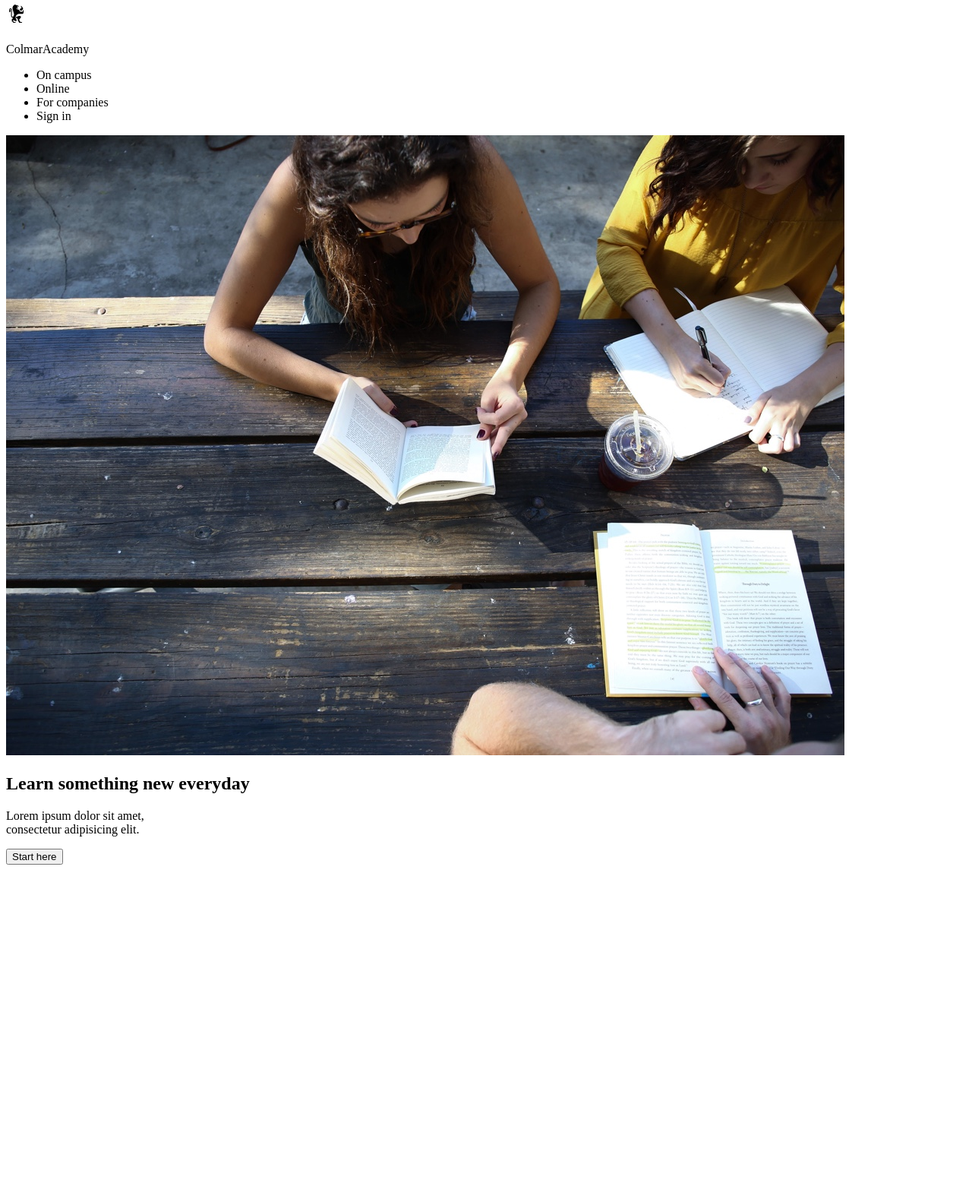
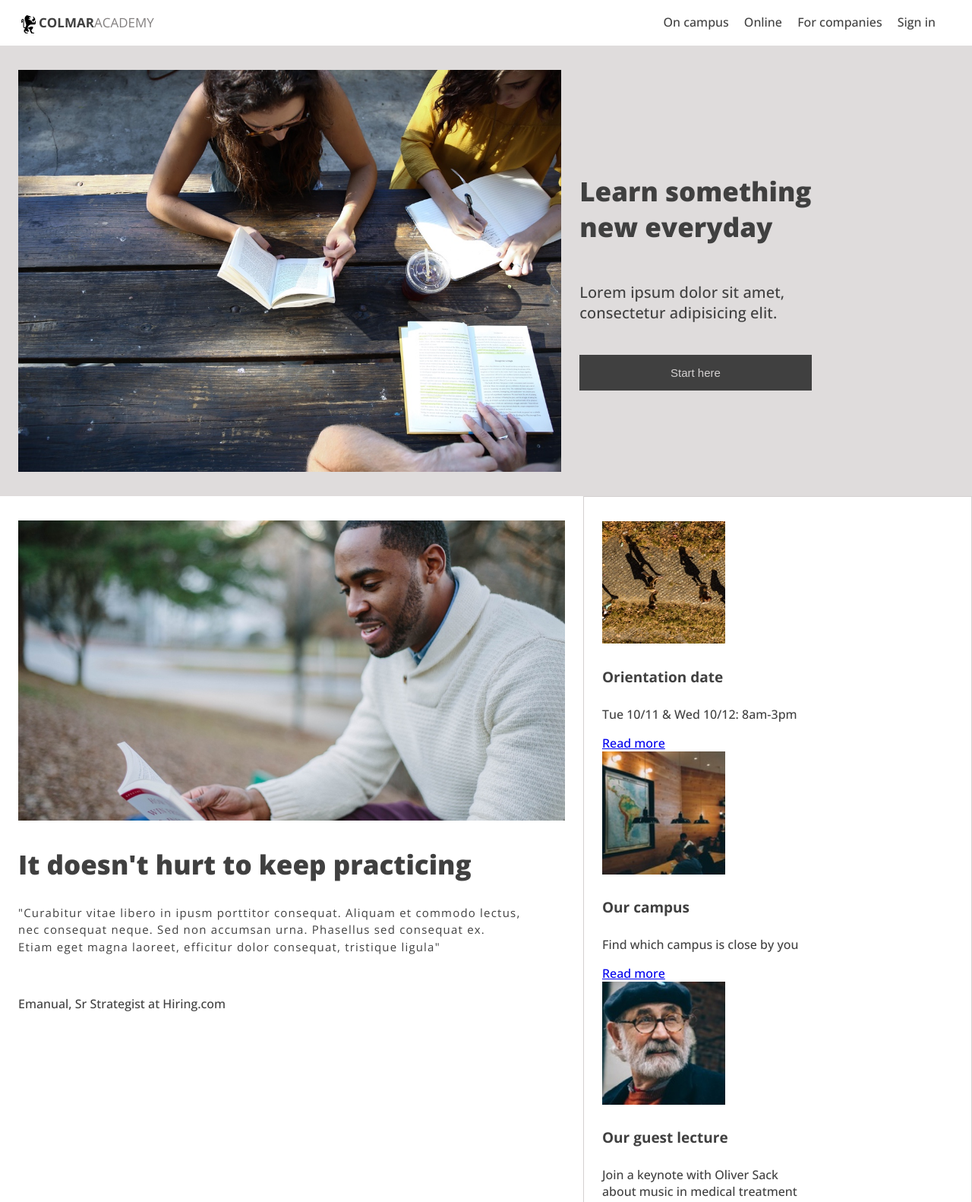
Before and after one commit to victoriad05/colmar-academy, a plain HTML site: page index.html in a window 1280 px wide. Shown: the part 4-1586 px from the top of the page at 76% size. Before the commit the page ends 1150 px from the top, so only its background shows below. Drawn offline with nearby package versions, Linux system fonts and the light colour scheme; a web font is replaced by a local one.

Commit message:
start page, main page, learning page

```diff
--- a/index.html
+++ b/index.html
@@ -5,32 +5,125 @@
     <meta charset="UTF-8">
     <meta http-equiv="X-UA-Compatible" content="IE=edge">
     <meta name="viewport" content="width=device-width, initial-scale=1.0">
-    <link href="https://fonts.googleapis.com/css2?family=Heebo:wght@100;200;300;400;600;700&display=swap" rel="stylesheet">
+    <link href="https://fonts.googleapis.com/css2?family=Open+Sans:wght@300;500;600;700;800&display=swap"
+        rel="stylesheet">
     <link rel="stylesheet" href="/resources/style.css">
     <title>Colmar Academy</title>
 </head>
 
 <body>
-    <header>
-        <section class="logo">
-            <img src="/resources/images/ic-logo.svg" alt="Logo lion">
-            <p>ColmarAcademy</p>
-        </section>
-        <nav>
+    <header class="header">
+        <div class="pannel">
+            <img class="logo-img" src="/resources/images/ic-logo.svg" alt="Logo lion">
+            <h2 class="logo-name"><strong>Colmar</strong><span class="colortxt">Academy</span></h2>
             <ul class="nav-bar">
-                <li><a href="#"></a>On campus</li>
-                <li><a href="#"></a>Online</li>
-                <li><a href="#"></a>For companies</li>
-                <li><a href="#"></a>Sign in</li>
+                <a class="nav-link" href="#" style="text-decoration: none;">
+                    <li>On campus</li>
+                </a>
+                <a class="nav-link" href="#" style="text-decoration: none;">
+                    <li>Online</li>
+                </a>
+                <a class="nav-link" href="#" style="text-decoration: none;">
+                    <li>For companies</li>
+                </a>
+                <a class="nav-link" href="#" style="text-decoration: none;">
+                    <li>Sign in</li>
+                </a>
             </ul>
-        </nav>
+        </div>
     </header>
     <main>
         <section class="start-page">
-            <img src="/resources/images/banner.jpg" alt="Ladies are making homework on the wood table">
-            <h2>Learn something new everyday</h2>
-            <p>Lorem ipsum dolor sit amet, <br> consectetur adipisicing elit. </p>
-            <button type="button">Start here</button>
+            <img class="banner" src="/resources/images/banner.jpg" alt="Ladies are making homework on the wood table">
+            <div class="content">
+                <h2 class="title-start">Learn something <br> new everyday</h2>
+                <p class="content-txt">Lorem ipsum dolor sit amet, <br> consectetur adipisicing elit. </p>
+                <br>
+                <button type="button">Start here</button>
+            </div>
+        </section>
+        <section class="main-page">
+            <div class="main-content">
+                <img class="main-img" src="/resources/images/information-main.jpg"
+                    alt="Man is reading a book in the park">
+                <h2 class="main-title">It doesn't hurt to keep practicing</h2>
+                <p class="quote">"Curabitur vitae libero in ipusm porttitor consequat. Aliquam et commodo lectus, <br>
+                    nec consequat
+                    neque. Sed non accumsan urna. Phasellus sed consequat ex. <br> Etiam eget magna laoreet, efficitur
+                    dolor
+                    consequat, tristique ligula"</p>
+                <br>
+                <p class="link">Emanual, Sr Strategist at Hiring.com</p>
+            </div>
+            <aside>
+                <div class="aside.element">
+                    <img class="aside-pic" src="/resources/images/information-orientation.jpg"
+                        alt="Shadows from people on the street">
+                    <div class="info">
+                        <h4>Orientation date</h4>
+                        <p>Tue 10/11 &amp; Wed 10/12: 8am-3pm</p>
+                        <a href="#">Read more</a>
+                    </div>
+                </div>
+                <div class="aside.element">
+                    <img class="aside-pic" src="/resources/images/information-campus.jpg"
+                        alt="Room with woody walls and big map">
+                    <div class="info">
+                        <h4>Our campus</h4>
+                        <p>Find which campus is close by you</p>
+                        <a href="#">Read more</a>
+                    </div>
+                </div>
+                <div class="aside.element">
+                    <img class="aside-pic" src="/resources/images/information-guest-lecture.jpg"
+                        alt="Picture of the man in glasses">
+                    <div class="info">
+                        <h4>Our guest lecture</h4>
+                        <p>Join a keynote with Oliver Sack <br> about music in medical treatment</p>
+                        <a href="#">Read more</a>
+                    </div>
+                </div>
+            </aside>
+        </section>
+        <section class="learning container">
+            <h2>Start Learning</h2>
+            <div>
+                <img src="/resources/images/course-software.jpg" alt="Two computer displays ">
+                <h3>Software engineering</h3>
+                <h4>Courses</h4>
+                <p>Web Development, Mobile Development, iOT,APls</p>
+            </div>
+            <div>
+                <img src="/resources/images/course-software.jpg" alt="Two computer displays ">
+                <h3>Computer art</h3>
+                <h4>Courses</h4>
+                <p>Imaging &amp; Design, Web Design, Motivation Graphics &amp; Visual Effects, Computer Animation</p>
+            </div>
+            <div>
+                <img src="/resources/images/course-software.jpg" alt="Two computer displays ">
+                <h3>SDesign</h3>
+                <h4>Courses</h4>
+                <p>User Experience Design, User Research, Visual Design</p>
+            </div>
+            <div>
+                <img src="/resources/images/course-software.jpg" alt="Two computer displays ">
+                <h3>Data</h3>
+                <h4>Courses</h4>
+                <p>Data Science, Big Data, SQL, Data Visualization</p>
+            </div>
+            <div>
+                <img src="/resources/images/course-software.jpg" alt="Two computer displays ">
+                <h3>Business</h3>
+                <h4>Courses</h4>
+                <p>Product Development, Business Development, Startup</p>
+            </div>
+            <div>
+                <img src="/resources/images/course-software.jpg" alt="Two computer displays ">
+                <h3>Marketing</h3>
+                <h4>Courses</h4>
+                <p>Analytics, Content Marketing, Mobile Marketing</p>
+            </div>
+
         </section>
     </main>
 </body>
--- a/resources/style.css
+++ b/resources/style.css
@@ -0,0 +1,188 @@
+* {
+    box-sizing: border-box;
+}
+@font-face {
+    font-family: 'Open Sans';
+    font-style: normal;
+    font-weight: 300;
+    font-stretch: 100%;
+    font-display: swap;
+    src: url(https://fonts.gstatic.com/s/opensans/v27/memvYaGs126MiZpBA-UvWbX2vVnXBbObj2OVTS-mu0SC55I.woff2) format('woff2');
+    unicode-range: U+0000-00FF, U+0131, U+0152-0153, U+02BB-02BC, U+02C6, U+02DA, U+02DC, U+2000-206F, U+2074, U+20AC, U+2122, U+2191, U+2193, U+2212, U+2215, U+FEFF, U+FFFD;
+  }
+  @font-face {
+    font-family: 'Open Sans';
+    font-style: normal;
+    font-weight: 500;
+    font-stretch: 100%;
+    font-display: swap;
+    src: url(https://fonts.gstatic.com/s/opensans/v27/memvYaGs126MiZpBA-UvWbX2vVnXBbObj2OVTS-mu0SC55I.woff2) format('woff2');
+    unicode-range: U+0000-00FF, U+0131, U+0152-0153, U+02BB-02BC, U+02C6, U+02DA, U+02DC, U+2000-206F, U+2074, U+20AC, U+2122, U+2191, U+2193, U+2212, U+2215, U+FEFF, U+FFFD;
+  }
+  @font-face {
+    font-family: 'Open Sans';
+    font-style: normal;
+    font-weight: 600;
+    font-stretch: 100%;
+    font-display: swap;
+    src: url(https://fonts.gstatic.com/s/opensans/v27/memvYaGs126MiZpBA-UvWbX2vVnXBbObj2OVTS-mu0SC55I.woff2) format('woff2');
+    unicode-range: U+0000-00FF, U+0131, U+0152-0153, U+02BB-02BC, U+02C6, U+02DA, U+02DC, U+2000-206F, U+2074, U+20AC, U+2122, U+2191, U+2193, U+2212, U+2215, U+FEFF, U+FFFD;
+  }
+  @font-face {
+    font-family: 'Open Sans';
+    font-style: normal;
+    font-weight: 700;
+    font-stretch: 100%;
+    font-display: swap;
+    src: url(https://fonts.gstatic.com/s/opensans/v27/memvYaGs126MiZpBA-UvWbX2vVnXBbObj2OVTS-mu0SC55I.woff2) format('woff2');
+    unicode-range: U+0000-00FF, U+0131, U+0152-0153, U+02BB-02BC, U+02C6, U+02DA, U+02DC, U+2000-206F, U+2074, U+20AC, U+2122, U+2191, U+2193, U+2212, U+2215, U+FEFF, U+FFFD;
+  }
+  @font-face {
+    font-family: 'Open Sans';
+    font-style: normal;
+    font-weight: 800;
+    font-stretch: 100%;
+    font-display: swap;
+    src: url(https://fonts.gstatic.com/s/opensans/v27/memvYaGs126MiZpBA-UvWbX2vVnXBbObj2OVTS-mu0SC55I.woff2) format('woff2');
+    unicode-range: U+0000-00FF, U+0131, U+0152-0153, U+02BB-02BC, U+02C6, U+02DA, U+02DC, U+2000-206F, U+2074, U+20AC, U+2122, U+2191, U+2193, U+2212, U+2215, U+FEFF, U+FFFD;
+  }
+body {
+    font-family: 'Open Sans', Arial, Helvetica, sans-serif;
+    margin: 0px auto;
+    color: rgba(64, 64, 64);
+}
+
+.header {
+    width: 100%;
+    padding: 22px 24px 0px 24px;
+    height: 64px;
+
+}
+
+.pannel {
+    height: 35px;
+    padding: 0px;
+
+}
+.logo-name {
+    font-weight: 300;
+    left: 10px;
+    top: 18px;
+    font-size: 17px;
+    text-transform: uppercase;
+    display: inline;
+    margin-left: 0px;
+}
+
+.colortxt {
+    color: rgba(126, 123, 123, 0.959);
+}
+
+.logo-img {
+    height: 32px;
+    float: left;
+    margin: 0px;
+    padding: 0px;
+}
+.nav-bar {
+    margin: 0 ;
+    float: right;
+    padding-right: 24px;
+    text-decoration: none;
+}
+.nav-links {
+    height: 100%;
+    display: table;
+    float: left;
+  }
+.nav-bar li {
+    display: table-cell;
+    height: 100%;
+    padding: 0px 0px 0px 16px;
+    text-decoration: none;
+    color: rgba(64, 64, 64);
+}
+.start-page{
+    padding: 32px 24px;
+    background-color: rgba(211, 207, 207, 0.726);
+    display: flex;
+}
+.banner{
+    width: 60%;
+    padding-right: 24px;
+}
+.content{
+    display: flex;
+    justify-content: center;
+    flex-direction: column;
+
+
+}
+.title-start{
+    font-weight: 800;
+    font-size: 35px;
+}
+.content-txt{
+    font-size: 20px;
+    letter-spacing: .08px;
+}
+button{
+    padding: 8px 0px 8px 0px;
+    background-color: rgba(64, 64, 64);
+    font-size: 15px;
+    color: rgb(212, 209, 209);
+    border: none;
+    height: 47px;
+}
+.main-page{
+    display: flex;
+
+}
+.main-content{
+    padding: 32px 24px;
+    flex-direction: column;
+    width: 60%;
+}
+
+.main-img{
+    width: 100%;
+
+
+}
+.main-title{
+    font-weight: 800;
+    font-size: 35px;
+}
+.quote{
+    font-size: 15px;
+    letter-spacing: 1.2px;
+    font-weight: 300;
+    line-height: 1.5;
+}
+.link{
+    font-size: 16px;
+}
+aside{
+    width: 40%;
+    padding: 32px 24px;
+    border: 1px solid rgb(212, 209, 209);
+}
+.aside.element{
+    border: 1px solid rgb(212, 209, 209);
+    display: flex;
+
+}
+ .aside-pic{
+    height: auto;
+    width: 35%;
+}
+.info{
+    flex-direction: column;
+    flex-wrap: wrap;
+}
+.info h4{
+    font-size: 19px;
+}
+.info p{
+
+}
```
Also changed, not shown: 2 other files.
